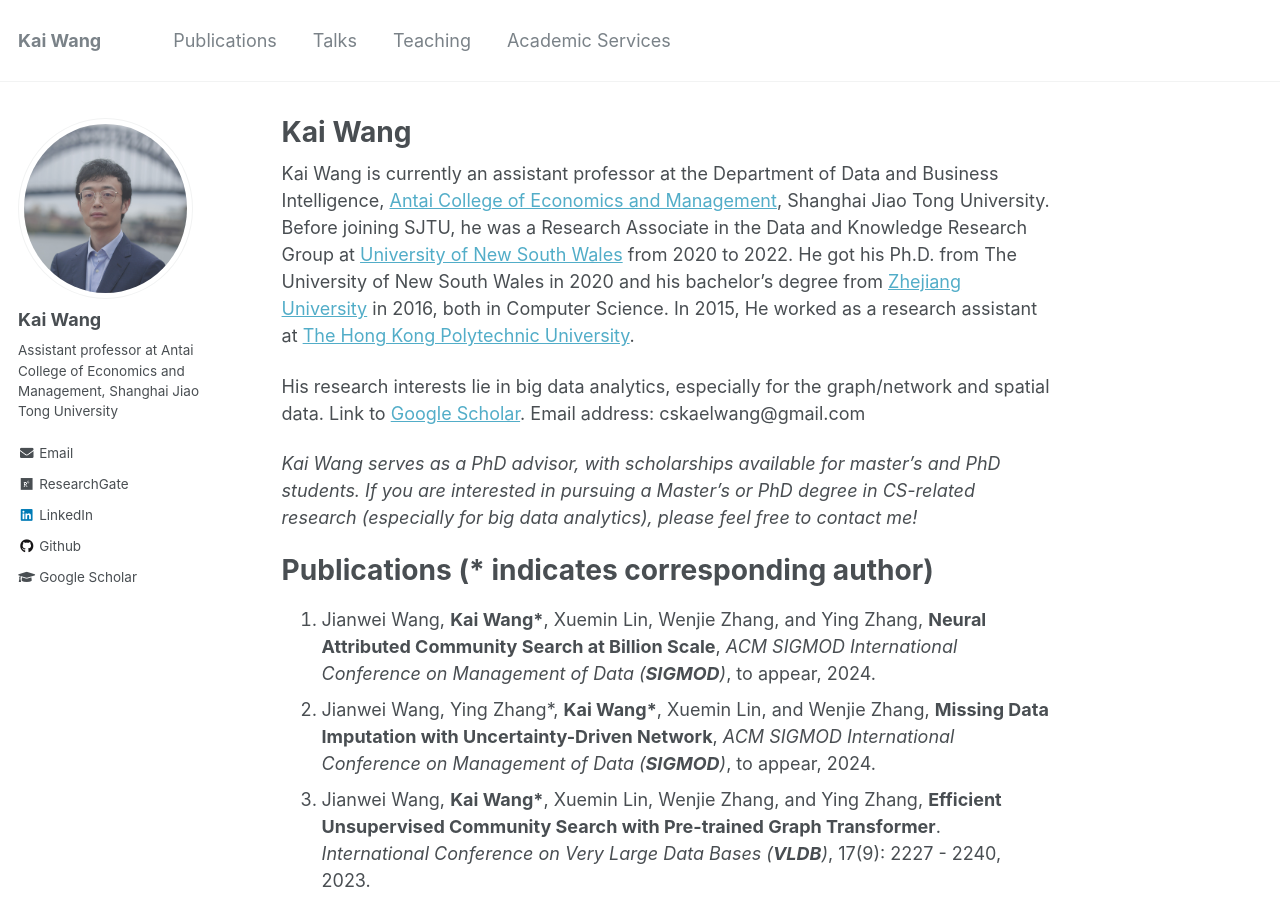
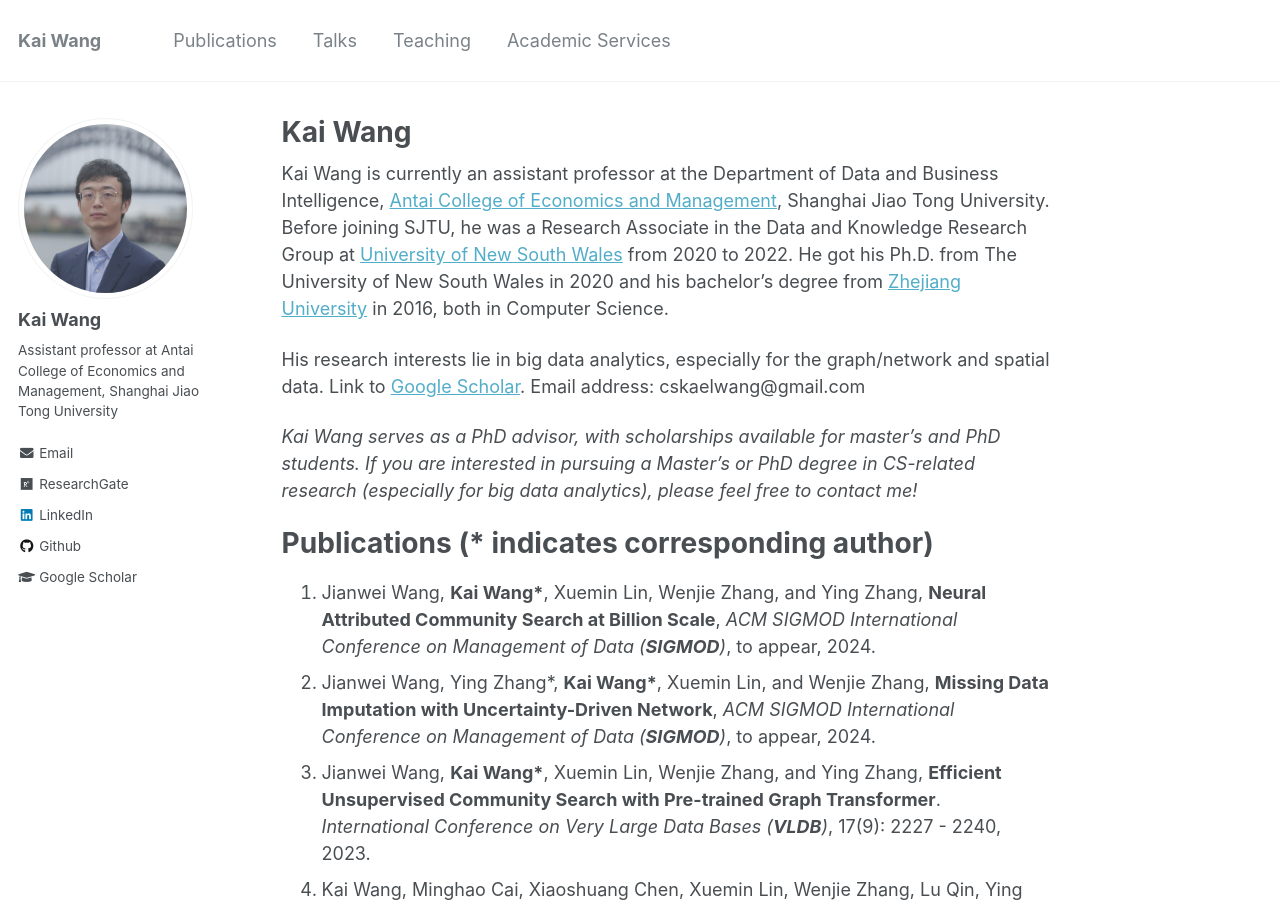
Before and after one commit to cs-kaiwang/cs-kaiwang.github.io, a Jekyll site: the page built from _pages/about.md, in a window 1280 px wide and 900 px high. Built offline with Jekyll 4.4.1, drawn with Linux system fonts in a browser that asks for light colours.

Commit message:
Update about.md

```diff
--- a/_pages/about.md
+++ b/_pages/about.md
@@ -8,7 +8,7 @@ redirect_from:
   - /about.html
 ---
 
-Kai Wang is currently an assistant professor at the Department of Data and Business Intelligence, [Antai College of Economics and Management](https://www.acem.sjtu.edu.cn/en/), Shanghai Jiao Tong University. Before joining SJTU, he was a Research Associate in the Data and Knowledge Research Group at [University of New South Wales](https://www.unsw.edu.au/) from 2020 to 2022. He got his Ph.D. from The University of New South Wales in 2020 and his bachelor’s degree from [Zhejiang University](https://www.zju.edu.cn/) in 2016, both in Computer Science. In 2015, He worked as a research assistant at [The Hong Kong Polytechnic University](https://www.polyu.edu.hk/). <!--(advised by [UNSW Scientia Prof. Xuemin Lin](http://www.cse.unsw.edu.au/~lxue/) and [Prof. Wenjie Zhang](http://www.cse.unsw.edu.au/~zhangw/)) -->
+Kai Wang is currently an assistant professor at the Department of Data and Business Intelligence, [Antai College of Economics and Management](https://www.acem.sjtu.edu.cn/en/), Shanghai Jiao Tong University. Before joining SJTU, he was a Research Associate in the Data and Knowledge Research Group at [University of New South Wales](https://www.unsw.edu.au/) from 2020 to 2022. He got his Ph.D. from The University of New South Wales in 2020 and his bachelor’s degree from [Zhejiang University](https://www.zju.edu.cn/) in 2016, both in Computer Science. <!--(advised by [UNSW Scientia Prof. Xuemin Lin](http://www.cse.unsw.edu.au/~lxue/) and [Prof. Wenjie Zhang](http://www.cse.unsw.edu.au/~zhangw/)) In 2015, He worked as a research assistant at [The Hong Kong Polytechnic University](https://www.polyu.edu.hk/). -->
 
 His research interests lie in big data analytics, especially for the graph/network and spatial data.  Link to [Google Scholar](https://scholar.google.com/citations?user=G4DiwTIAAAAJ&hl=en). Email address: cskaelwang@gmail.com
 
```
